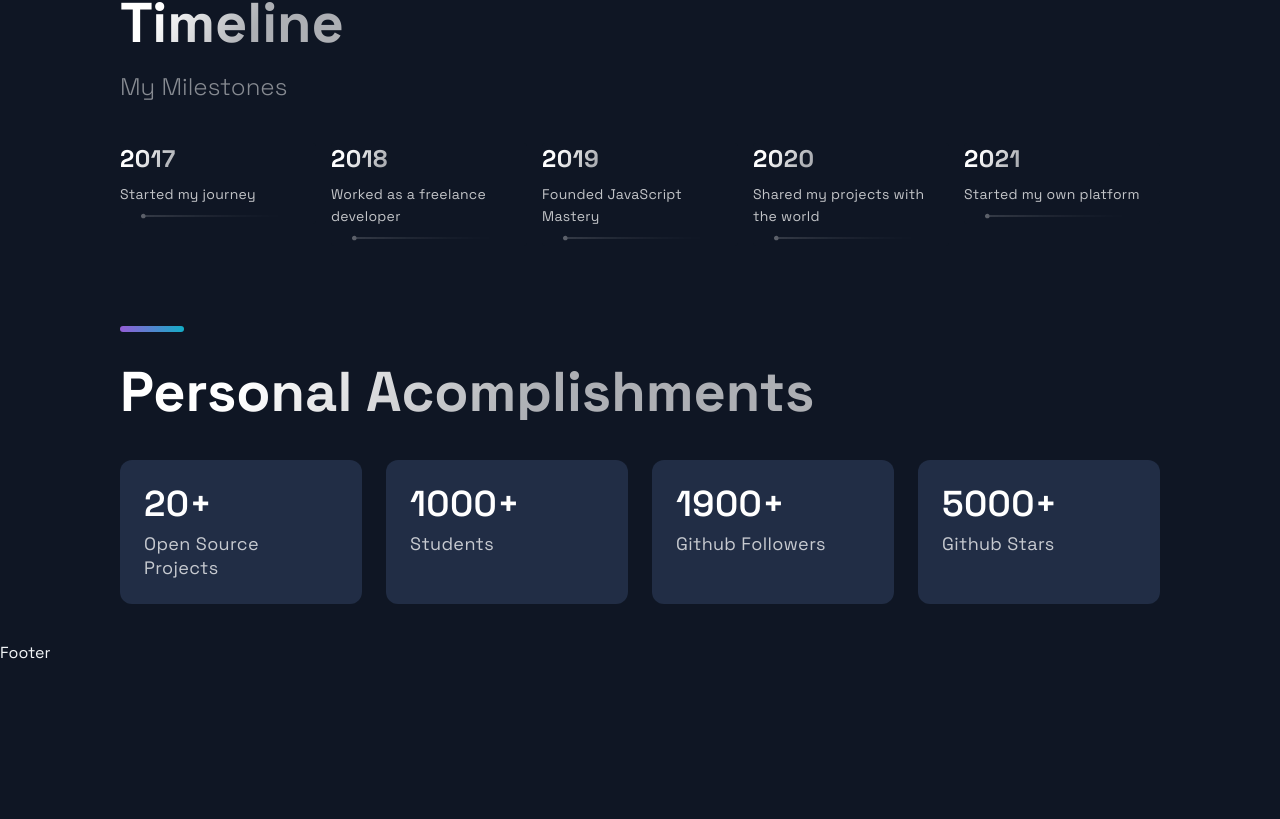
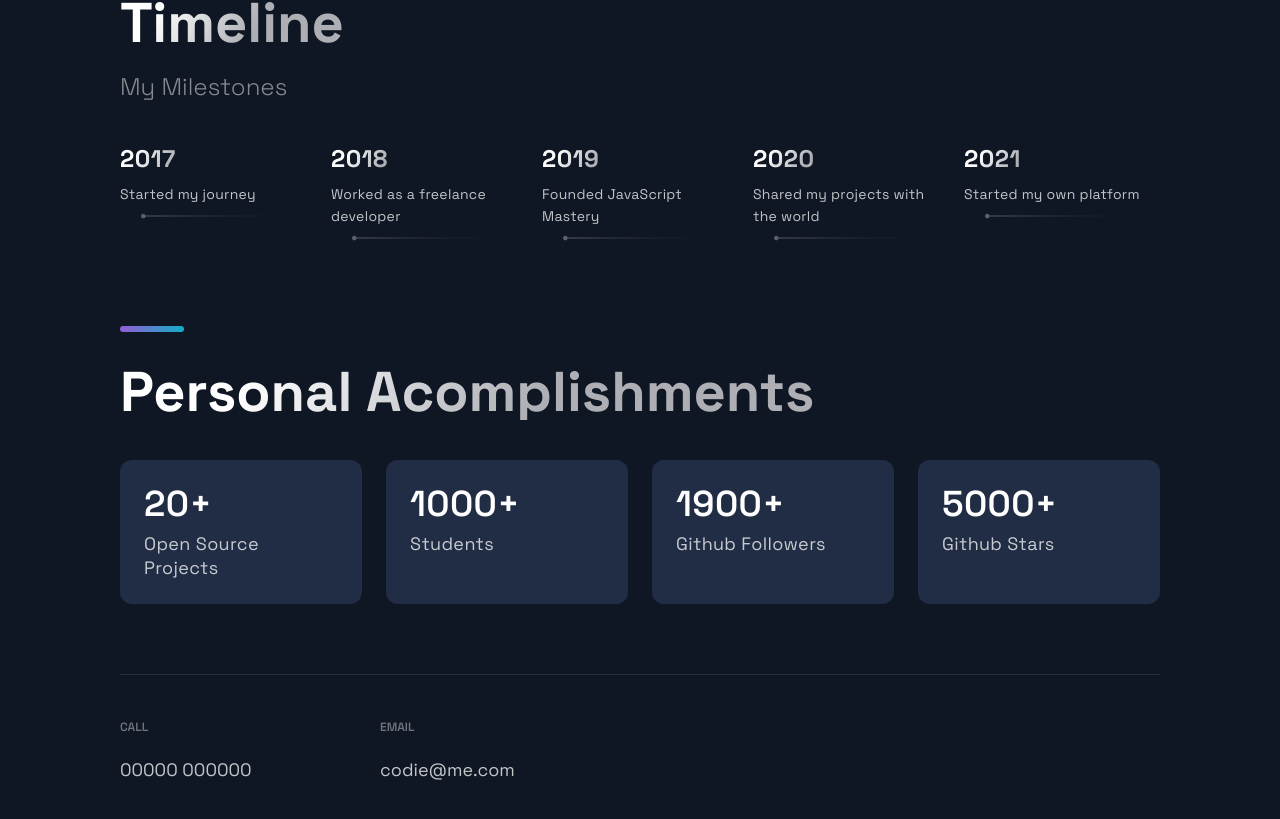
Before and after one commit to cod182/portfolio_codie, a Next.js app: page / in a window 1280 px wide. Shown: the part 2474-3293 px from the top of the page. Before the commit the page ends 3137 px from the top, so only its background shows below. Built offline with nearby package versions, Linux system fonts and the light colour scheme.

Commit message:
started footer component

```diff
--- a/src/components/Footer/Footer.js
+++ b/src/components/Footer/Footer.js
@@ -2,13 +2,32 @@ import React from 'react';
 import { AiFillGithub, AiFillInstagram, AiFillLinkedin } from 'react-icons/ai';
 
 import { SocialIcons } from '../Header/HeaderStyles';
-import { CompanyContainer, FooterWrapper, LinkColumn, LinkItem, LinkList, LinkTitle, Slogan, SocialContainer, SocialIconsContainer } from './FooterStyles';
+import {
+  CompanyContainer,
+  FooterWrapper,
+  LinkColumn,
+  LinkItem,
+  LinkList,
+  LinkTitle,
+  Slogan,
+  SocialContainer,
+  SocialIconsContainer,
+} from './FooterStyles';
 
 const Footer = () => {
   return (
-    <div>
-      Footer
-    </div>
+    <FooterWrapper>
+      <LinkList>
+        <LinkColumn>
+          <LinkTitle>Call</LinkTitle>
+          <LinkItem href="tel:00000000000">00000 000000</LinkItem>
+        </LinkColumn>
+        <LinkColumn>
+          <LinkTitle>Email</LinkTitle>
+          <LinkItem href="mailto:codie@me.com">codie@me.com</LinkItem>
+        </LinkColumn>
+      </LinkList>
+    </FooterWrapper>
   );
 };
 
```
